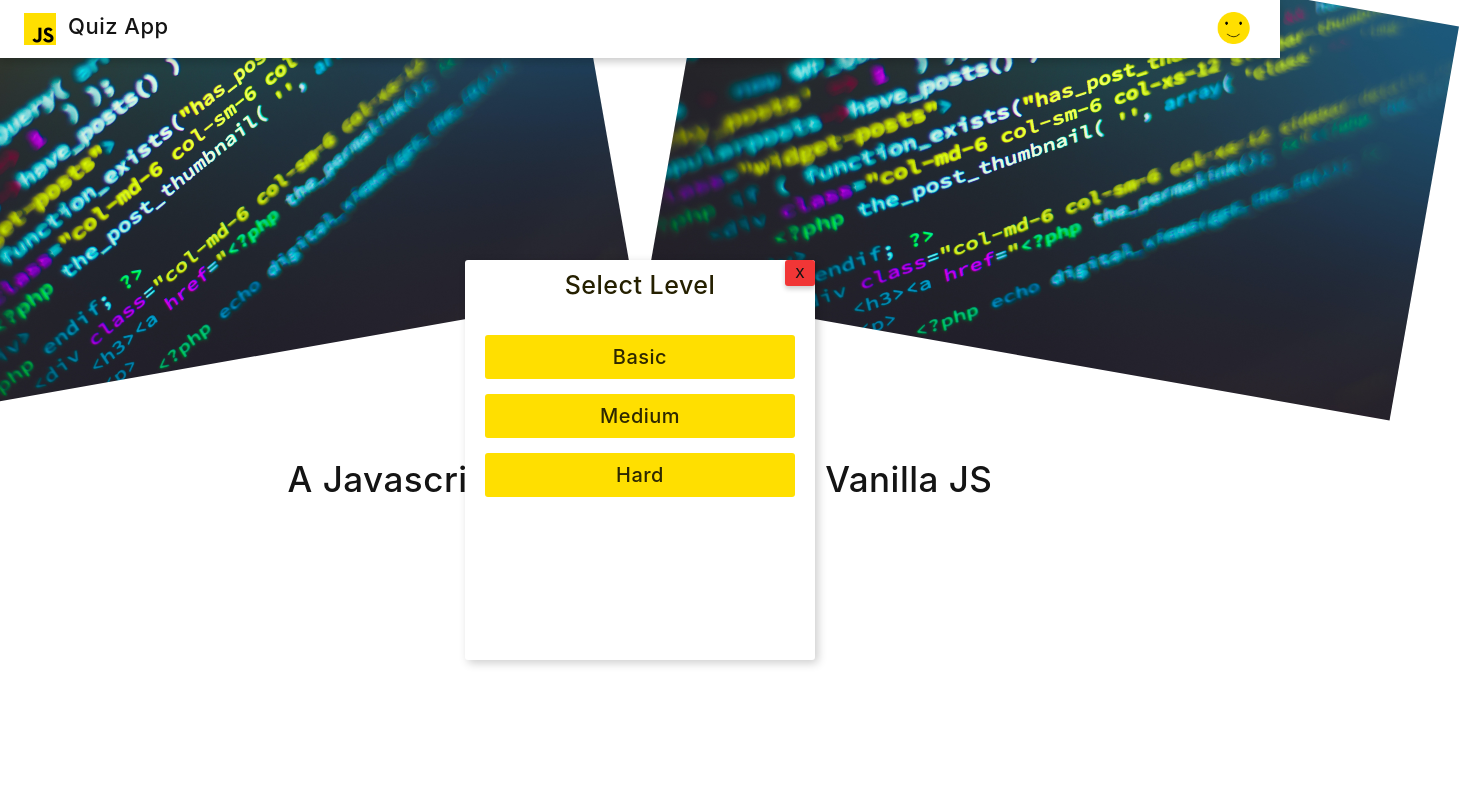
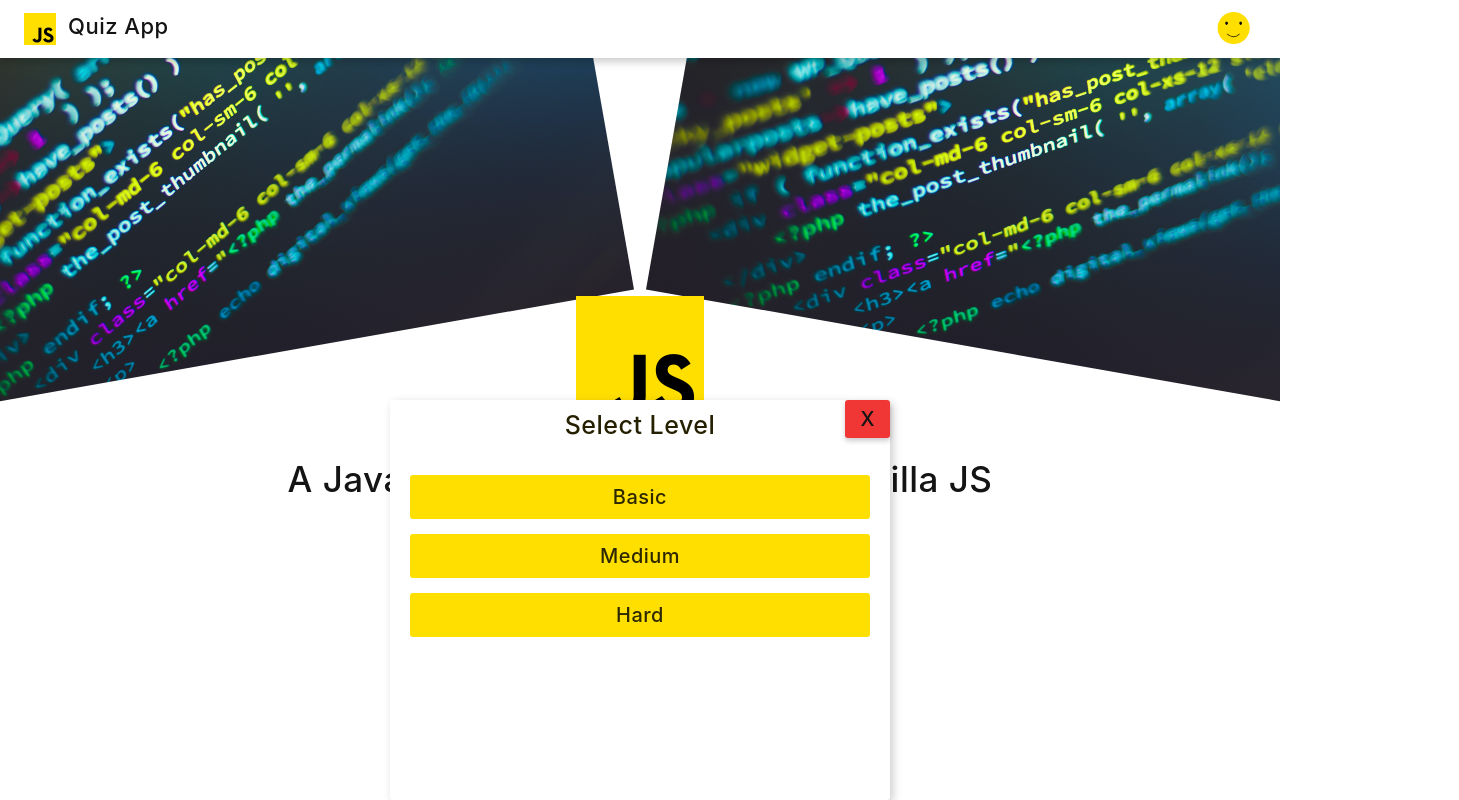
Before and after one commit to Ashish-simpleCoder/js-quiz-app, a website: page dist/index.html in a window 1280 px wide. Both pictures are taken after a click on the button "Start Quiz". Shown: the whole page, 1459 px wide, since content can reach past the window. Drawn offline with Linux system fonts and the light colour scheme.

```diff
--- a/dist/styles/css/home/home.page.css
+++ b/dist/styles/css/home/home.page.css
@@ -138,6 +138,7 @@
   display: flex;
   position: relative;
   height: 40rem;
+  overflow-x: hidden;
 }
 section#hero_container img {
   width: 59%;
@@ -180,19 +181,19 @@
 #hero_btn {
   font-size: clamp(2rem, 2.2rem, 2.2vw);
   margin-top: 3rem;
-  padding: 0.5rem 1.5rem;
+  padding: 1rem 1.5rem;
   color: black;
 }
 
 #level_menu {
   position: fixed;
   width: 100%;
-  max-width: 35rem;
+  max-width: 50rem;
   height: 40rem;
   background: var(--body-bg);
-  top: 50%;
   left: 50%;
-  transform: translate(-50%, -80%);
+  transform: translate(-50%, 0%);
+  top: 100%;
   box-shadow: 0.3rem 0.3rem 1rem rgba(0, 0, 0, 0.2);
   border-radius: 0.3rem;
   opacity: 0;
@@ -203,13 +204,14 @@
   position: absolute;
   right: 0;
   top: 0;
-  padding: 0.5rem 1rem;
+  padding: 0.7rem 1.5rem;
   background: #f13636;
+  font-size: 2rem;
 }
 
 .active_menu {
   opacity: 1 !important;
-  transform: translate(-50%, -35%) !important;
+  top: 50% !important;
   z-index: unset !important;
 }
 
--- a/dist/styles/scss/home/_home.hero.scss
+++ b/dist/styles/scss/home/_home.hero.scss
@@ -2,6 +2,7 @@
    display: flex;
    position: relative;
    height: clamp(23rem,40rem,40rem);
+   overflow-x:hidden ;
 
 
    img{
@@ -42,6 +43,6 @@
 #hero_btn{
    font-size: $pr-font-size;
    margin-top:3rem;
-   padding: 0.5rem 1.5rem;
+   padding: 1rem 1.5rem;
    color:black;
 }
--- a/dist/styles/scss/home/_level_menu.scss
+++ b/dist/styles/scss/home/_level_menu.scss
@@ -1,12 +1,14 @@
 #level_menu{
    position: fixed;
    width: 100%;
-   max-width: 35rem;
+   max-width: 50rem;
    height: 40rem;
    background: var(--body-bg);
-   top:50%;
    left:50%;
-   transform: translate(-50%,-80%);
+   // top:50%;
+   // transform: translate(-50%,-80%);
+   transform: translate(-50%,0%);
+   top:100%;
    box-shadow:0.3rem 0.3rem 1rem rgba(0,0,0,0.2);
    border-radius: 0.3rem;
    opacity: 0;
@@ -17,15 +19,17 @@
       position: absolute;
       right:0;
       top: 0;
-      padding: 0.5rem 1rem;
+      padding: 0.7rem 1.5rem;
       background: $error;
+      font-size: 2rem;
    }
 }
 
 
 .active_menu{
    opacity: 1 !important;
-   transform: translate(-50%,-35%) !important;
+   // transform: translate(-50%,-35%) !important;
+   top:50% !important;
    z-index: unset !important;
 }
 
```
Also changed, not shown: dist/script/handleQuestionUpdation.js (+30 -15 lines).
